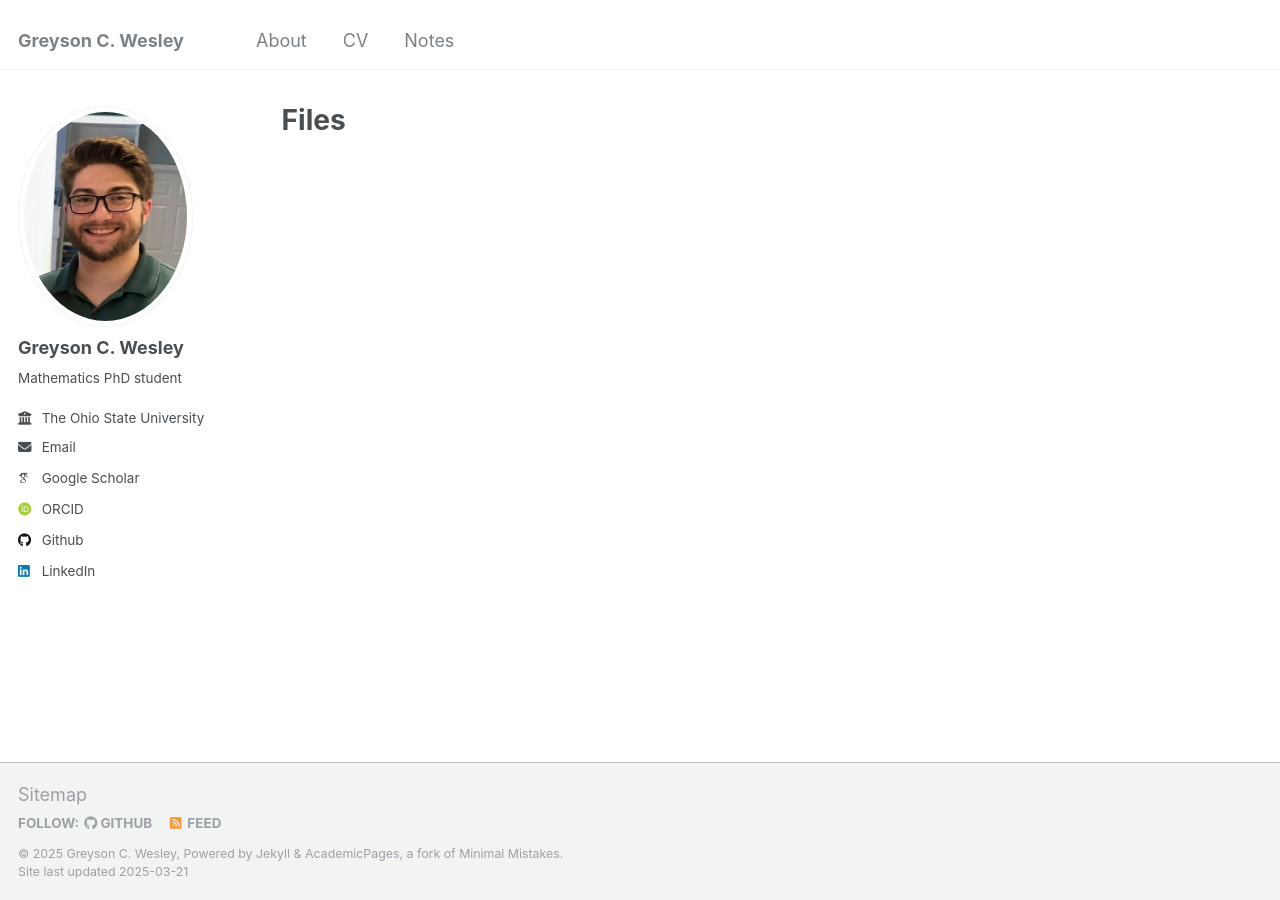
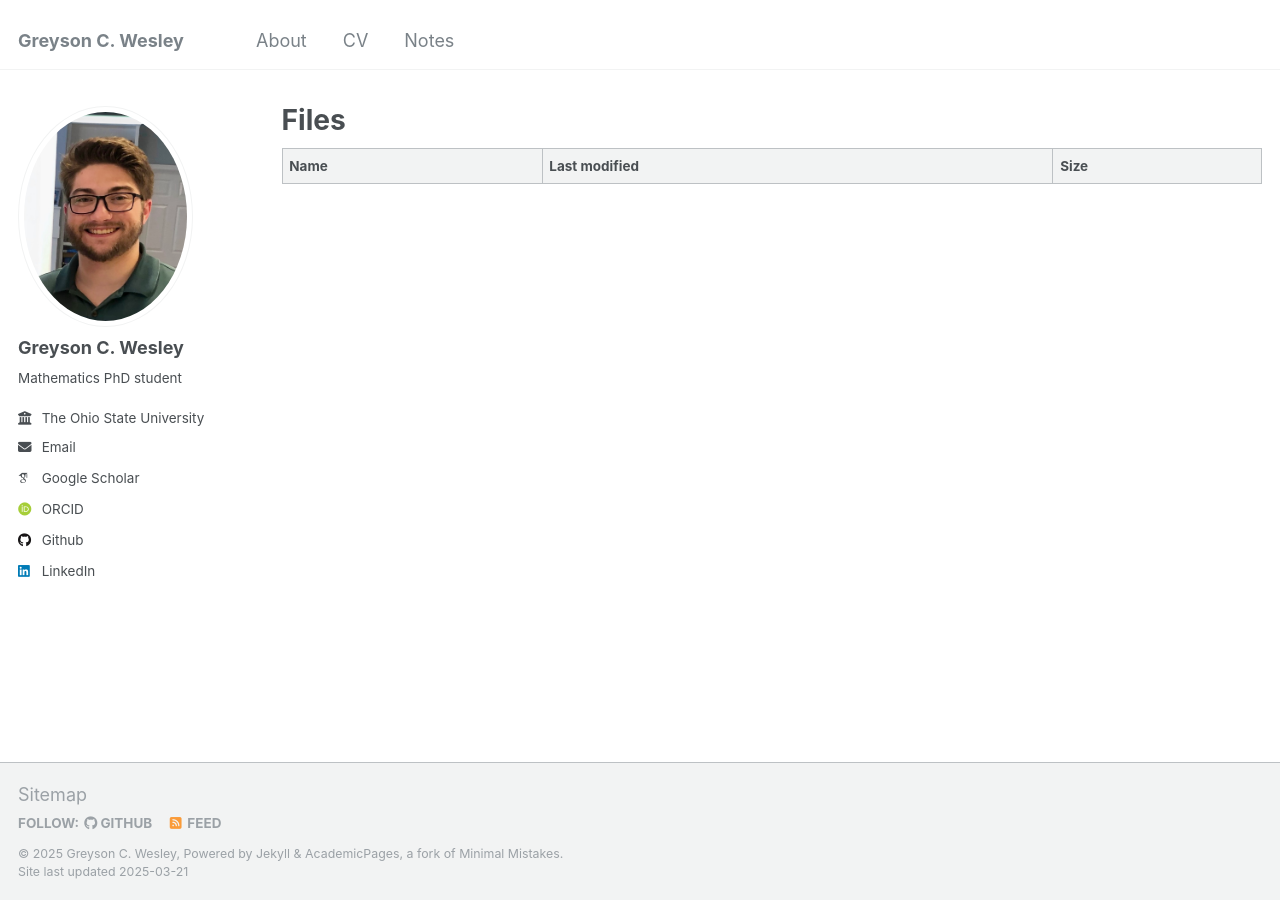
Before and after one commit to gwesley96/gwesley96.github.io, a Jekyll site: the page built from _pages/files.md, in a window 1280 px wide. Built offline with Jekyll 4.4.1, drawn with Linux system fonts in a browser that asks for light colours; some web fonts are replaced.

Commit message:
new file system test

```diff
--- a/_pages/files.md
+++ b/_pages/files.md
@@ -7,13 +7,23 @@ redirect_from:
 published: true
 layout: archive
 ---
-<ul>
-  {% for file in site.static_files %}
-    {% if file.path contains '/files/' %}
-      <li>
-        <a href="{{ file.path | relative_url }}">{{ file.name }}</a>
-        (Last updated: {{ file.modified_time | date: "%Y-%m-%d at %I:%M %p" }} ET)
-      </li>
-    {% endif %}
-  {% endfor %}
-</ul>
+
+<table>
+  <thead>
+    <tr>
+      <th>Name</th>
+      <th>Last modified</th>
+      <th>Size</th>
+    </tr>
+  </thead>
+  <tbody>
+    {% assign math_files = site.static_files | where: 'path', '/math/' %}
+    {% for file in math_files %}
+      <tr>
+        <td><a href="{{ file.path | relative_url }}">{{ file.name }}</a></td>
+        <td>{{ file.modified_time | date: "%Y-%m-%d %H:%M" }}</td>
+        <td>{{ file.size | divided_by: 1024 }} KB</td>
+      </tr>
+    {% endfor %}
+  </tbody>
+</table>
```
